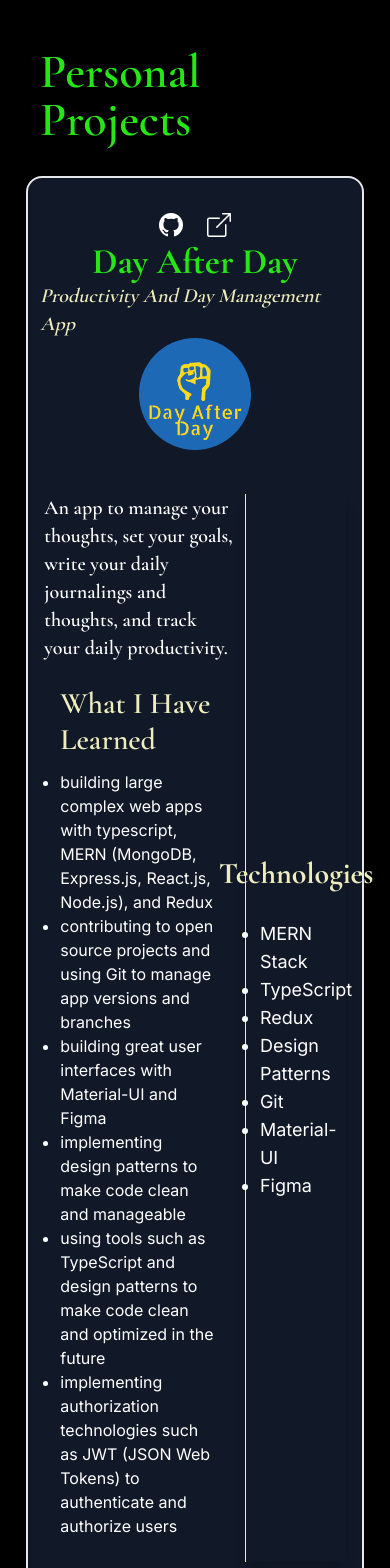
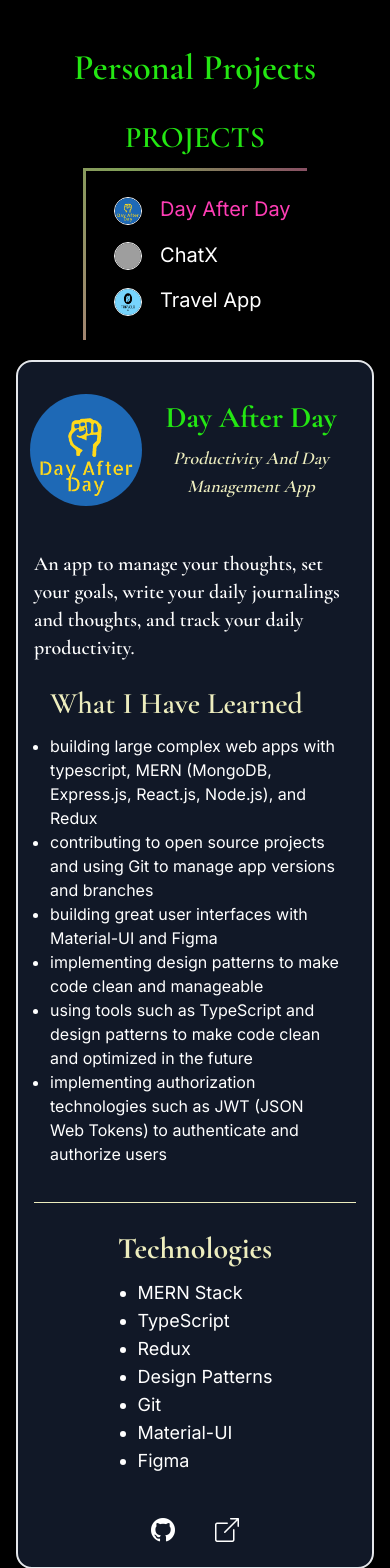
Before and after one commit to abderehmen02/MyPortfolio, a Next.js app: page / in a window 390 px wide. Shown: the part 3160-4728 px from the top of the page. Built offline with nearby package versions, Linux system fonts and the light colour scheme; grey boxes are pictures that could not be loaded.

Commit message:
fixing personal projects ui for mobile

```diff
--- a/src/components/personalProjects.tsx
+++ b/src/components/personalProjects.tsx
@@ -1,5 +1,4 @@
 "use client"
-
 import { personalProjectType, personalProjects } from "@/constants/personalProjects"
 import { cn } from "@/lib/utils"
 import { BlodText, Text } from "@/ui/typography"
@@ -8,10 +7,10 @@ import { useState } from "react"
 export const PersonalProjects : React.FC  = ()=>{
 const [CurrentProject, setCurrentProject] = useState<number>(0)
 const project : personalProjectType = personalProjects[CurrentProject]
-return <div className="flex items-center px-10 gap-8 py-4  flex-col relative bg-black text-white w-full">
-<Text className=" capitalize text-5xl text-primaryLight " >personal projects</Text>
-<div  className="flex items-center flex-col laptop:flex-row " >
-<div className="flex personalProjectContainer flex-col gap-8 py-5 cursor-cell bg-gray-900 rounded-2xl border-2 w-ful  laptop:w-2/3" >
+return <div className="flex items-center px-4 laptop:px-10 gap-8 py-4  flex-col relative bg-black text-white w-full">
+<Text className=" capitalize text-4xl laptop:text-5xl text-center text-primaryLight " >personal projects</Text>
+<div  className="flex gap-5 laptop:gap-0 items-center flex-col laptop:flex-row " >
+<div className=" hidden laptop:flex  personalProjectContainer flex-col gap-8 py-5 cursor-cell bg-gray-900 rounded-2xl border-2 w-ful  laptop:w-2/3" >
     <div className="flex flex-col laptop:flex-row px-3 py-3 justify-around items-center" >
     <div className="flex  gap-6 text-2xl hd " >
  <a href={project.github} target="_blank" >   <i className="bi bi-github hover:text-secondaryDark cursor-pointer"></i></a>
@@ -42,12 +41,55 @@ return <div className="flex items-center px-10 gap-8 py-4  flex-col relative bg-
 
     </div>
     </div>
-    <div className="w-1/3 flex gap-10   justify-center   flex-col items-center" >
+
+
+    {/* projects */}
+
+    <div className=" w-full laptop:w-1/3 flex gap-3 laptop:gap-10   justify-center   flex-col items-center" >
             <Text className="text-3xl text-primaryLight uppercase text-center" >Projects</Text>
             <ul className=" flex  px-4 flex-col  gap-4  py-6 rounded-xl projectsList w-fit " >
             {personalProjects.map( ( project , index )=><li onClick={()=>setCurrentProject(index)} className={cn(["text-xl   cursor-pointer  text-start"  , {"text-secondaryLight" : personalProjects[CurrentProject].name === project.name  } , { "hover:text-secondaryDark " : personalProjects[CurrentProject].name !== project.name } ])} > <img style={{border: '0.25px solid #fff'}} className="w-7 mx-3 h-7 inline rounded-full" src={project.logo} />    {project.name}  </li>)}
             </ul>
-    </div></div></div>
+    </div>
+
+
+
+    {/* personal project card for mobile  */}
+    <div className=" flex laptop:hidden  personalProjectContainer flex-col gap-8 py-5 cursor-cell bg-gray-900 rounded-2xl border-2 w-ful  " >
+    <div className="flex flex- px-3 py-3 justify-around items-center" >
+
+        <img  src={project.logo} className="w-28 h-28 rounded-full" />
+
+    <div className="flex items-center gap-2 flex-col" >
+    <BlodText className=" text-ce text-3xl text-primaryLight" >{project.name}</BlodText>
+    <Text className="text-lg capitalize text-center text-whiteYellwed" ><i>{project.ShortDescreption}</i></Text>
+    </div>
+    </div>
+    <div className="flex gap-3 px-4 flex-col " >
+    <div className="w-full flex pb-6 gap-6 flex-col" >
+    <Text className="text-xl longDescriptionProject " >{project.LongDescreption}</Text>
+
+    <div className="gap-3 flex px-4 flex-col" >
+    <Text className="text-whiteYellwed text-3xl capitalize" >what i have learned</Text>
+    <ul className="list-disc " >
+        {project.whatIHaveLearned.map((item , index)=><li key={index} >{item}</li>)}
+    </ul></div>
+
+    </div>
+    <div style={{ borderTopWidth : '0.5px' }}  className="w-full py-7 flex border-whiteYellwed items-center justify-center flex-col gap-3  " >
+    <BlodText className="text-whiteYellwed text-3xl" >Technologies</BlodText>
+    <ul className="text-lg    list-disc ps-5" >
+        {project.technologies.map(technology=><li key={technology} className="capitalize" >{technology}</li>)}
+    </ul></div>
+    <div className="flex  gap-10 text-2xl hd   items-center justify-center" >
+ <a href={project.github} target="_blank" >   <i className="bi bi-github hover:text-secondaryDark cursor-pointer"></i></a>
+  <a href={project.link} target="_blank" >  <i className="bi bi-box-arrow-up-right hover:text-secondaryDark cursor-pointer"></i></a>
+    </div>
+    </div>
+    </div>
+
+
+    </div></div>
 }
 
 
```
